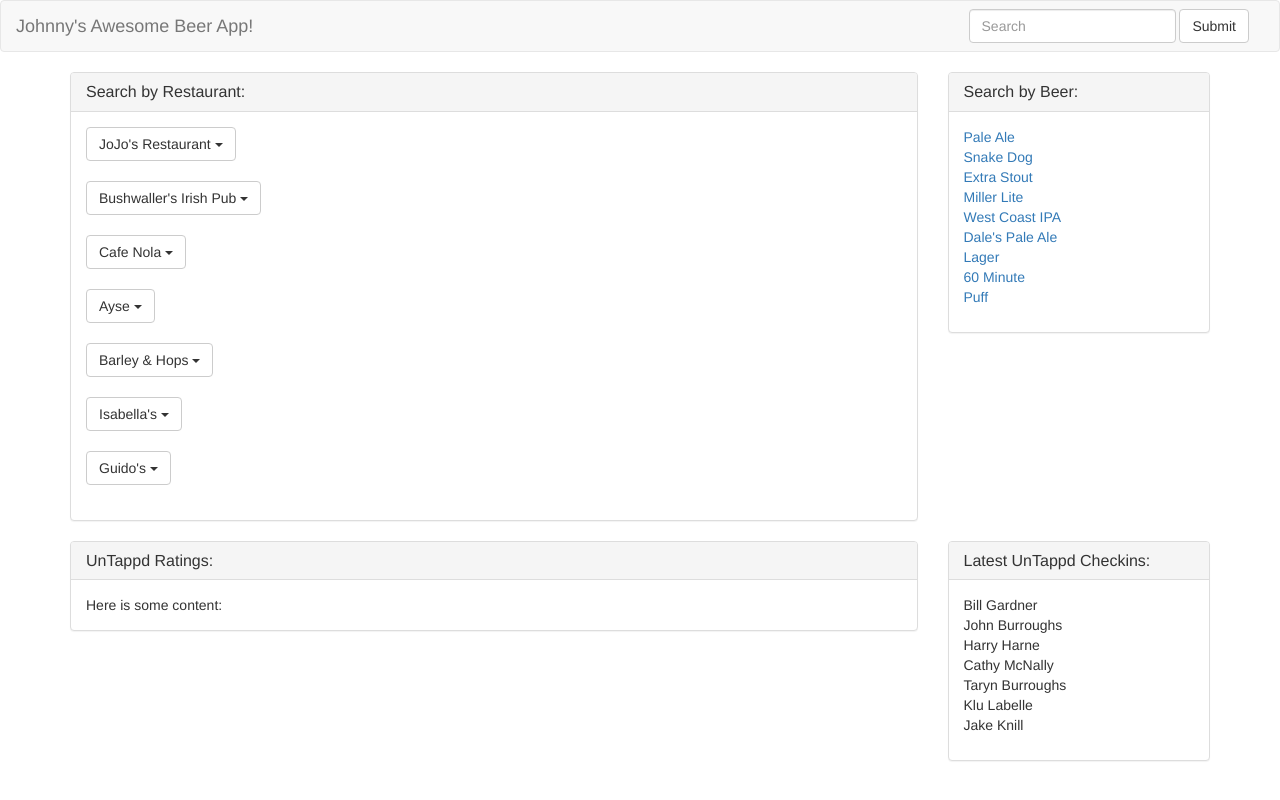
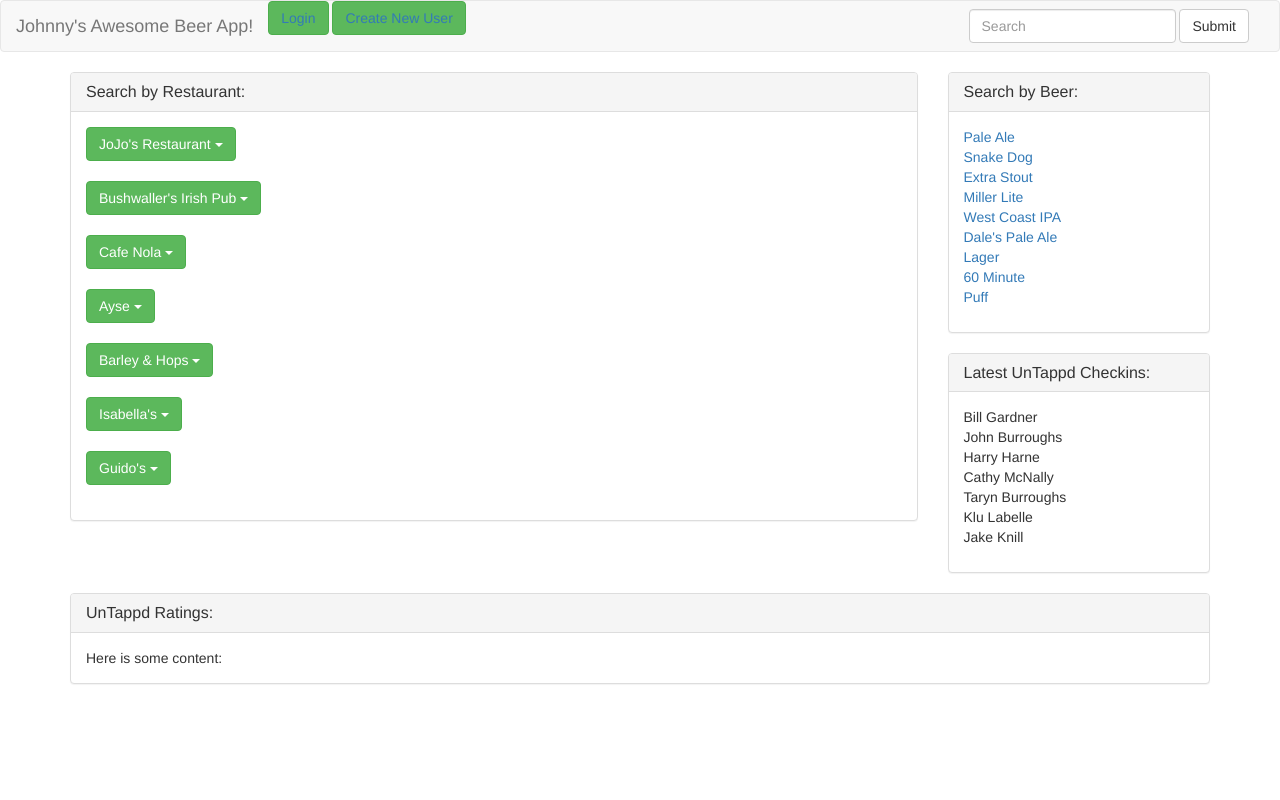
Before and after one commit to williamjohngardner/beermenu, a Django app: page / in a window 1280 px wide. Run offline with Django 3.2, Linux system fonts and the light colour scheme; data comes from the database, SQL or seed files in the repository; both versions use the stored data as it was after the commit; some libraries are stand-ins or nearby versions.

Commit message:
Prototype deployed

```diff
--- /dev/null
+++ b/app/static/app/main.css
@@ -0,0 +1,3 @@
+#dropdownMenu1 {
+  width: 350px;
+}
--- a/templates/base.html
+++ b/templates/base.html
@@ -24,9 +24,12 @@
 
     <!-- Collect the nav links, forms, and other content for toggling -->
     <div class="collapse navbar-collapse" id="bs-example-navbar-collapse-1">
-
+      <ul class="nav navbar-nav">
+        <button class="btn btn-success" role="button"><a href="#">Login</a></button>
+        <button class="btn btn-success" role="button"><a href="#">Create New User</a></button>
+      </ul>
       <ul class="nav navbar-nav navbar-right">
-        <form class="navbar-form navbar-left">
+        <form class="navbar-form">
           <div class="form-group">
             <input type="text" class="form-control" placeholder="Search">
           </div>
--- a/templates/index.html
+++ b/templates/index.html
@@ -13,7 +13,7 @@
           <div class="panel-body">
             {% for rest in restaurant  %}
               <div class="dropdown">
-                <button class="btn btn-default dropdown-toggle" type="button" id="dropdownMenu1" data-toggle="dropdown" aria-haspopup="true" aria-expanded="true">
+                <button class="btn btn-success dropdown-toggle" type="button" id="dropdownMenu1" data-toggle="dropdown" aria-haspopup="true" aria-expanded="true">
                     {{ rest.name }}
                   <span class="caret"></span>
                 </button>
@@ -41,20 +41,6 @@
             </ul>
           </div>
         </div>
-      </div>
-    </div>
-    <div class="row">
-      <div class="col-sm-9 col-md-9 col-lg-9">
-        <div class="panel panel-default">
-          <div class="panel-heading">
-            <h3 class="panel-title">UnTappd Ratings:</h3>
-          </div>
-          <div class="panel-body">
-            Here is some content:
-          </div>
-        </div>
-      </div>
-      <div class="col-sm-3 col-md-3 col-lg-3">
         <div class="panel panel-default">
           <div class="panel-heading">
             <h3 class="panel-title">Latest UnTappd Checkins:</h3>
@@ -73,5 +59,17 @@
         </div>
       </div>
     </div>
+    <div class="row">
+      <div class="col-sm-12 col-md-12 col-lg-12">
+        <div class="panel panel-default">
+          <div class="panel-heading">
+            <h3 class="panel-title">UnTappd Ratings:</h3>
+          </div>
+          <div class="panel-body">
+            Here is some content:
+          </div>
+        </div>
+      </div>
+    </div>
   </div>
 {% endblock %}
```
Also changed, not shown: db.sqlite3.
